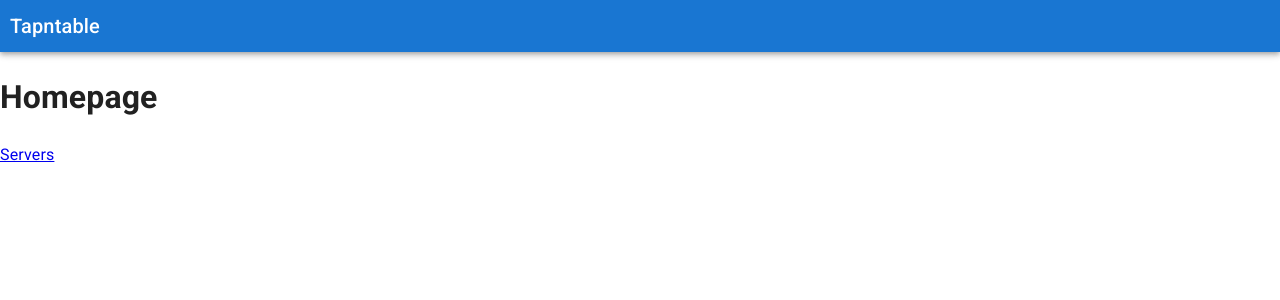
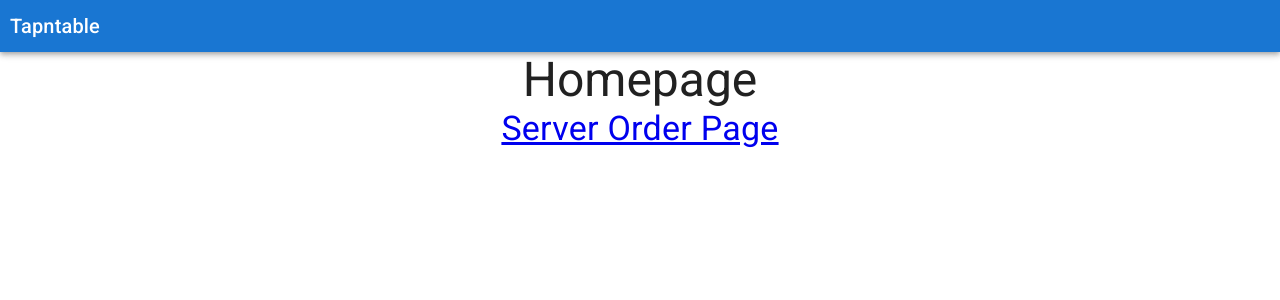
Before and after one commit to Keparoo/Tapntable, a React (Create React App) app: page / in a window 1280 px wide. Shown: the top 300 px of the page. Built offline with nearby package versions, Linux system fonts and the light colour scheme; no server answers.

Commit message:
Fix undefined subtotal on check

```diff
--- a/src/App.jsx
+++ b/src/App.jsx
@@ -1,4 +1,5 @@
 import React from 'react';
+import { NavLink } from 'react-router-dom';
 import './App.css';
 // import CssBaseline from '@mui/material/CssBaseline';
 import {
--- a/src/common/CurrentCheck.js
+++ b/src/common/CurrentCheck.js
@@ -1,13 +1,14 @@
 import React, { useState } from 'react';
 import { v4 as uuid } from 'uuid';
 import { useSelector } from 'react-redux';
-import { Typography, Container } from '@mui/material';
+import { Typography, Container, Button } from '@mui/material';
 
 const CurrentCheck = () => {
   console.debug('CurrentCheck');
 
   const check = useSelector((st) => st.newCheck);
   console.log('Check items', check.items, check.createdAt);
+
   let hours;
   let minutes;
   if (check.createdAt) {
@@ -17,11 +18,12 @@ const CurrentCheck = () => {
         : check.createdAt.getHours();
     minutes = check.createdAt.getMinutes();
   }
-  const time = check.createdAt ? check.createdAt.toString() : 'none';
-  // const hour =
-  //   check.createdAt.getHours() > 12
-  //     ? check.createdAt.getHours() - 12
-  //     : check.createdAt.getHours();
+
+  const sendOrder = () => {
+    // Create ordered_items objects for each item
+    // Write them to db
+    // Go to server main screen
+  };
 
   return (
     <Container>
@@ -30,20 +32,30 @@ const CurrentCheck = () => {
           Current Check
         </Typography>
 
+        {check.items.map((i) => (
+          <p key={uuid()}>
+            <strong>{i.name}</strong> ${i.price}
+          </p>
+        ))}
+      </div>
+      <div>
         <Typography variant="p">
-          Subtotal: <strong>${check.subtotal}</strong> ----- Created At:
+          {check.subtotal && (
+            <span>
+              Subtotal: <strong>${check.subtotal.toFixed(2)}</strong> -----
+              Created At:
+            </span>
+          )}
           {hours && (
             <span>
               {hours}:{minutes}
             </span>
           )}
         </Typography>
-
-        {check.items.map((i) => (
-          <p key={uuid()}>
-            <strong>{i.name}</strong> ${i.price}
-          </p>
-        ))}
+        <br />
+        <Button onClick={sendOrder} variant="contained">
+          Send Order
+        </Button>
       </div>
     </Container>
   );
--- a/src/homepage/Homepage.js
+++ b/src/homepage/Homepage.js
@@ -1,13 +1,19 @@
 import React from 'react';
 import { Link } from 'react-router-dom';
+import { Typography } from '@mui/material';
 
 const Homepage = () => {
-	return (
-		<div>
-			<h1>Homepage</h1>
-			<Link to="/servers">Servers</Link>
-		</div>
-	);
+  return (
+    <div>
+      <Typography variant="h3" align="center">
+        Homepage
+      </Typography>
+
+      <Typography variant="h4" align="center">
+        <Link to="/servers">Server Order Page</Link>
+      </Typography>
+    </div>
+  );
 };
 
 export default Homepage;
--- a/src/servers/Servers.js
+++ b/src/servers/Servers.js
@@ -56,9 +56,6 @@ const Servers = () => {
 
   return (
     <div className="Servers">
-      <Typography variant="h4" align="center">
-        Servers
-      </Typography>
       <Grid container>
         <Grid item xs={9}>
           <OpenChecks />
```
